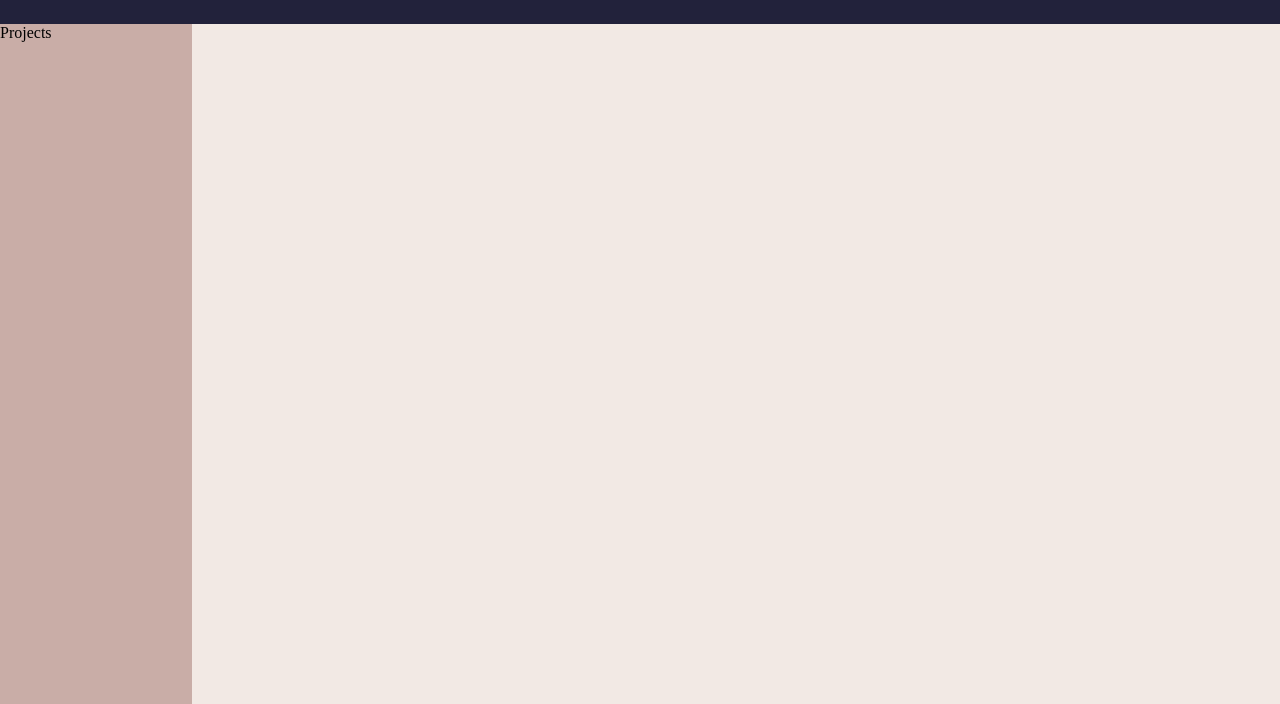
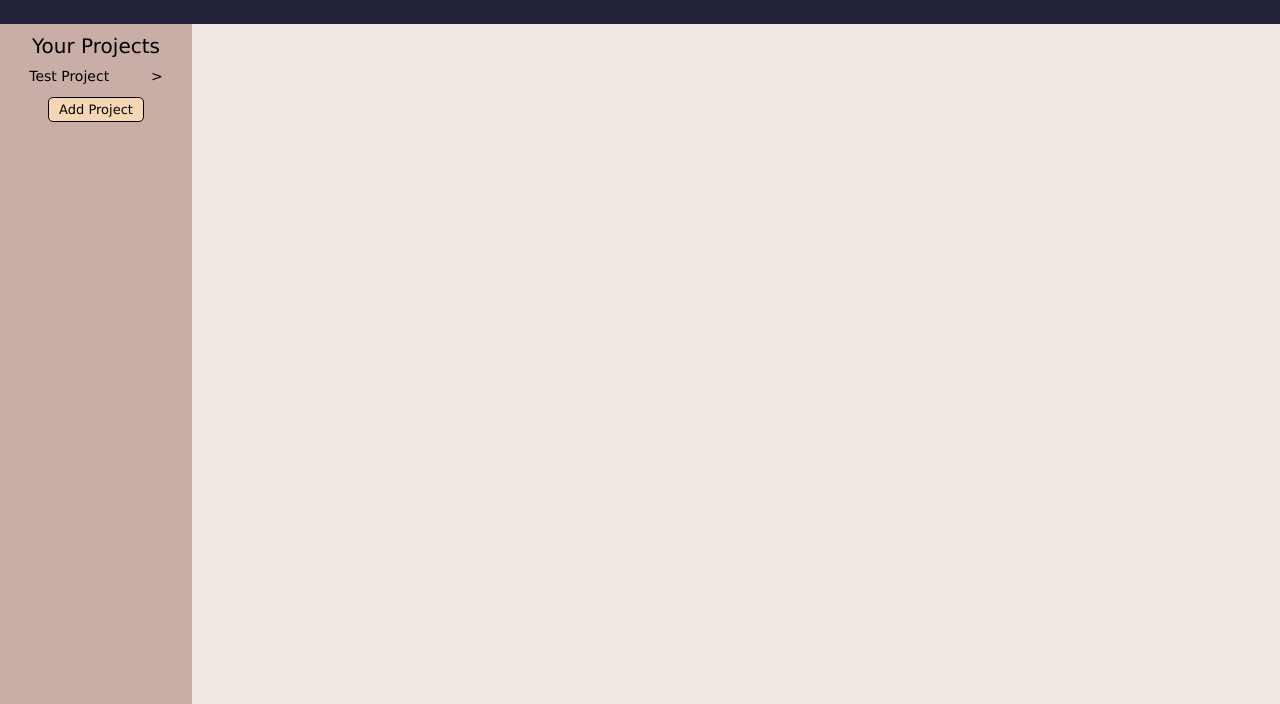
Before and after one commit to ghfinatti/TodoList, a website built with webpack: page dist/index.html in a window 1280 px wide. Shown: the part 106-810 px from the top of the page. Built offline with nearby package versions, Linux system fonts and the light colour scheme; files whose address does not match are found by name.

Commit message:
styling for projects menu

```diff
--- a/src/DOM.js
+++ b/src/DOM.js
@@ -1,12 +1,11 @@
 import { project, projects, task } from "./projects";
 
-export const newProject = document.querySelector('.new-project');
+export const newProject = document.querySelector('#add-project-btn');
 export const addButton = document.querySelector('#submit');
+export const cancelButton = document.querySelector('#cancel');
 
 export const openProjectForm = () => {
     const projectForm = document.querySelector('.project-form');
-    // const projectFormStyle = getComputedStyle(projectForm)
-    // if (projectFormStyle.zIndex == "-1"){
     projectForm.style.zIndex = "0";
     projectForm.animate([
         {transform: "scale(0.3)",},
@@ -14,14 +13,27 @@ export const openProjectForm = () => {
     ], 150);
 };
 
+export const closeProjectForm = () => {
+    const projectForm = document.querySelector('.project-form');
+    projectForm.animate([
+        {transform: "scale(1)",},
+        {transform: "scale(0)",}
+    ], 150);
+    setTimeout(() => {projectForm.style.zIndex = "-1"}, 150);
+};
 
 export const addProject = () => {
     const nameInput = document.querySelector('#name');
     const dateInput = document.querySelector('#date');
     const priorityInput = getPriority()
-    const newProject = new project(nameInput.value,dateInput.value, priorityInput)
-    projects.push(newProject)
-    console.log(projects)
+    if (priorityInput === "none" || nameInput.value == "" || dateInput.value == ""){
+        alert("C'mon, be nice and fill all information")
+    }else{
+        const newProject = new project(nameInput.value,dateInput.value, priorityInput);
+        newProject.addToProjects()
+        closeProjectForm()
+        console.log(projects)
+    }
 };
 
 export const getPriority = () => {
--- a/src/index.js
+++ b/src/index.js
@@ -9,3 +9,4 @@ const testTask2 = new task('test task title2', 'test task description2');
 
 DOM.newProject.addEventListener('click', DOM.openProjectForm);
 DOM.addButton.addEventListener('click', DOM.addProject);
+DOM.cancelButton.addEventListener('click', DOM.closeProjectForm);
--- a/src/style.css
+++ b/src/style.css
@@ -42,6 +42,8 @@ h1{
 }
 
 .nav-menu{
+    display:flex;
+    flex-direction: column;
     width: 15%;
     height: 85%;
     background-color: rgb(201, 173, 167);
@@ -105,3 +107,54 @@ label, input{
     border: 1px solid black;
     border-radius: 5px;
 }
+
+#cancel:hover, #submit:hover{
+    background-color:rgb(151, 152, 255);
+    cursor: pointer;
+}
+
+#add-project-btn{
+    align-self: center;
+    background-color: rgb(245, 216, 179);
+    border-radius: 5px;
+    border:solid 1px black;
+    height: 25px;
+    width: 50%;
+    font-family: Verdana, Geneva, Tahoma, sans-serif;
+    font-size:13px;
+}
+
+#add-project-btn:hover{
+    background-color:rgba(245, 184, 105, 0.5);
+    cursor: pointer;
+}
+
+.menu-title{
+    font-size:20px;
+    margin-top: 10px;
+    align-self: center;
+    font-weight: 200;
+    font-family: Verdana, Geneva, Tahoma, sans-serif;
+}
+
+.project{
+    font-family: Verdana, Geneva, Tahoma, sans-serif;
+    font-size: 14px;
+    margin:10px;
+    display:flex;
+    justify-content: space-between;
+}
+
+.project:hover{
+    border-bottom: solid 1px rgba(0,0,0,0.5);
+    cursor: pointer;
+}
+
+.projects-container{
+    width:80%;
+    align-self: center;
+}
+
+.arrow{
+    justify-content: flex-end;
+}
```
Also changed, not shown: dist/index.html, 1 other file.
